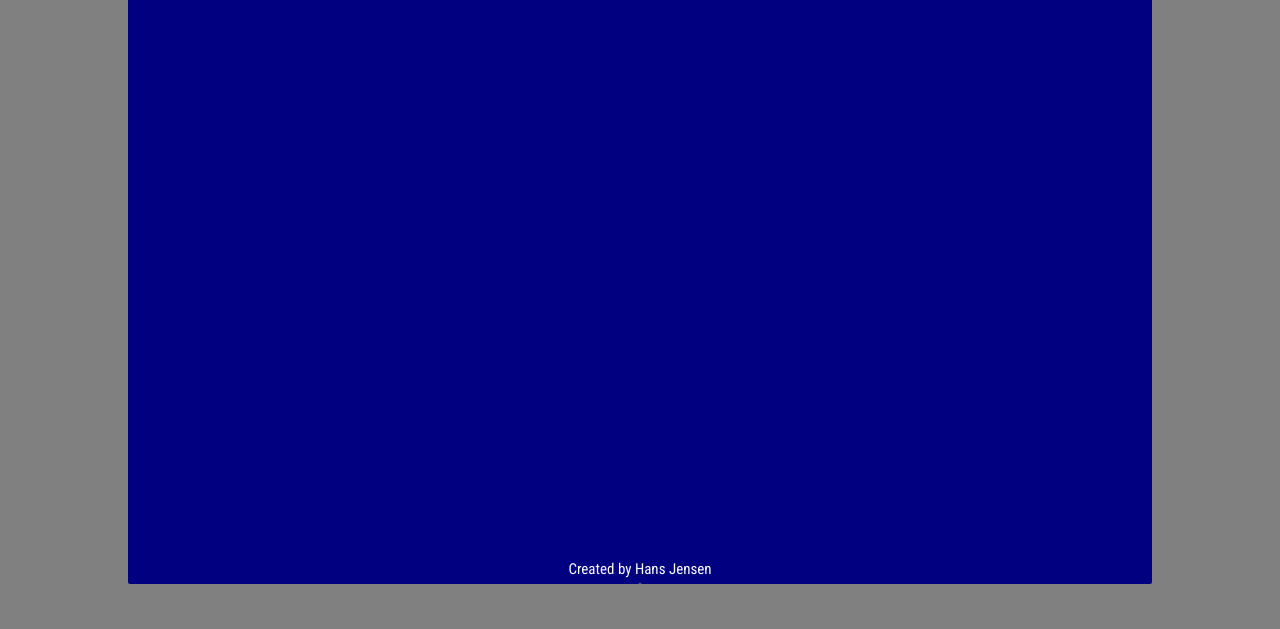
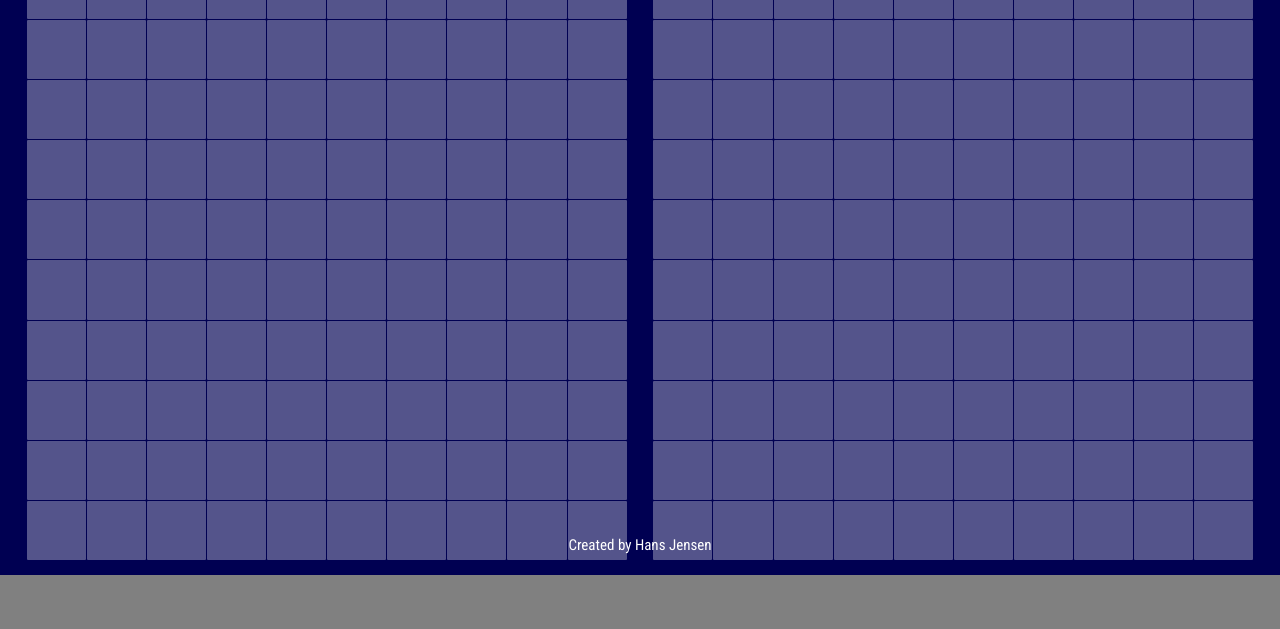
Before and after one commit to Hansjensen/Battleship, a website built with webpack: page src/index.html in a window 1280 px wide. Shown: the part 195-824 px from the top of the page. After the commit the page ends 800 px from the top, so only its background shows below. Built offline with nearby package versions, Linux system fonts and the light colour scheme.

Commit message:
Grid and mock ships placed.

```diff
--- a/src/dom.js
+++ b/src/dom.js
@@ -20,6 +20,26 @@ function buildPage() {
     body.appendChild(template);
 }
 
+function buildGrid(player, hover) {
+    const container = player.name === 'computer' ?
+                document.getElementById('computerContainer')
+                : document.getElementById('playerContainer');
+
+    let idLet = player.name === 'computer' ?
+                'c' : 'p';
+
+    for(let i = 0; i < 100; i++) {
+        let id = idLet + (i + 1)
+        let target = elementBuild('div', {'id' : id, 'class' : 'target'},)
+        if (hover) {
+            target.classList.add(hover)
+        }
+        container.appendChild(target)
+
+    }
+
+
+}
 
 
 
@@ -49,4 +69,4 @@ function elementBuild (type, attributes, ...children) {
     return element;
 }
 
-export { buildPage }
+export { buildPage, buildGrid }
--- a/src/index.html
+++ b/src/index.html
@@ -7,9 +7,7 @@
     <title>Document</title>
 </head>
 <body>
-    <div>
-        <h1>OK</h1>
-    </div>
+
 
 </body>
 </html>
--- a/src/index.js
+++ b/src/index.js
@@ -1,6 +1,28 @@
 import _ from 'lodash';
 import css from './styles.css'
-import {buildPage} from "./dom"
+import {buildPage, buildGrid} from "./dom"
+import {Player} from "./factory"
+import {Gameloop} from './gameloop'
 import "@fontsource/roboto-condensed/400.css"; // Specify weight
 
 buildPage();
+let user =  Player('Hans');
+let computer = Player();
+user.gameboard.placeShip(0, 3)
+user.gameboard.placeShip(1, 22)
+user.gameboard.placeShip(2, 12)
+user.gameboard.placeShip(3, 53)
+user.gameboard.placeShip(4, 44)
+computer.gameboard.placeShip(0, 3)
+computer.gameboard.placeShip(1, 22)
+computer.gameboard.placeShip(2, 12)
+computer.gameboard.placeShip(3, 53)
+computer.gameboard.placeShip(4, 44)
+
+console.log(user.gameboard.ships)
+console.log(computer.gameboard.ships)
+
+
+
+buildGrid(user);
+buildGrid(computer, 'hover');
--- a/src/styles.css
+++ b/src/styles.css
@@ -1,6 +1,6 @@
 :root {
     --main-accent: #808080;
-    --dark-color:  #000080;
+    --dark-color:  #000052;
 
     --light-color: #FFFFFF;
 
@@ -54,7 +54,8 @@ html {
     height: 70%;
     display: grid;
     grid-template-rows: 1fr 5fr;
-    ;
+    background-color: #000052;
+
 
 
 
@@ -67,7 +68,7 @@ html {
     display: flex;
     align-items: center;
     justify-content: center;
-    color: #FFFFFF;
+    color: var(--light-color);
     font-size: 3rem;
     text-shadow: 0px 0px 2px var(--dark-color);
     grid-row: 1/2;
@@ -78,11 +79,10 @@ html {
 #gameboardContainer {
     grid-row: 2/3;
     grid-column: 1/6;
-
+    background-color: #000052;
     display: flex;
     justify-content: space-evenly;
-    padding-left: 10%;
-    padding-right: 10%;
+
 }
 
 .gameboard {
@@ -91,6 +91,12 @@ html {
     background-color: var(--dark-color);
     grid-row: 2/3;
     border-radius: 2px;
+    display: grid;
+    grid-template-rows: repeat(10, 1fr);
+    grid-template-columns: repeat(10, 1fr);
+    margin-bottom: 15px;
+    row-gap: 1px;
+    column-gap: 1px;
 
 }
 
@@ -103,3 +109,13 @@ html {
     font-size: 1.5rem;
 
 }
+
+.target {
+   background-color: #ffffff54;
+   border-radius: 1px;
+}
+
+.hover:hover {
+    background-color: #ffffffd1;
+    cursor: pointer;
+}
```
Also changed, not shown: src/factory.js (line endings or trailing spaces).
